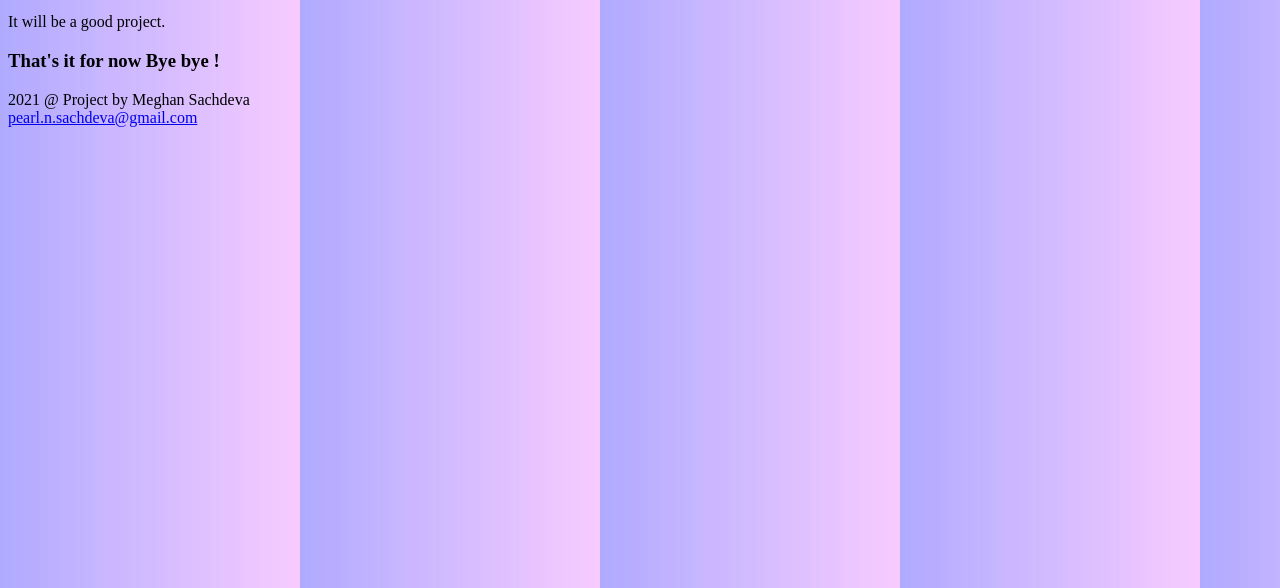
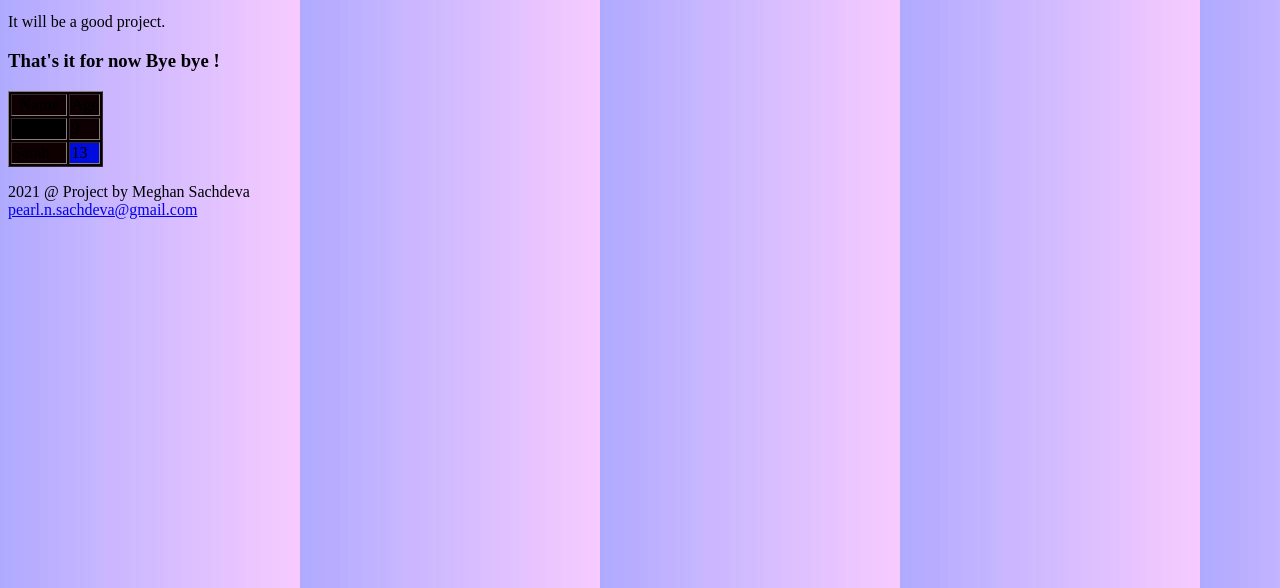
Before and after one commit to meghaniscool1818/meghaniscool1818.github.io, a plain HTML site: page index.html in a window 1280 px wide. Shown: the part 212-800 px from the top of the page. Drawn offline with Linux system fonts and the light colour scheme.

Commit message:
Update index.html
NEw

```diff
--- a/index.html
+++ b/index.html
@@ -23,6 +23,20 @@ Today Date is <script> document.write(new Date().toLocaleDateString()); </script
 <p> It will be a good project.</p>
 <h3> That's it for now Bye bye  !</h3>
 
+<table border=”2” bgcolor=”yellow”>
+  <tr>
+    <th>Name</th>
+    <th>Age</th>
+  </tr>
+  <tr>
+    <td bgcolor=”pink”>Meghan</td>
+    <td>9</td>
+  </tr>
+  <tr>
+    <td>Sarah</td>
+    <td bgcolor=”lightblue”>13</td>
+  </tr>
+</table>
 
 </body>
 <footer>
```
